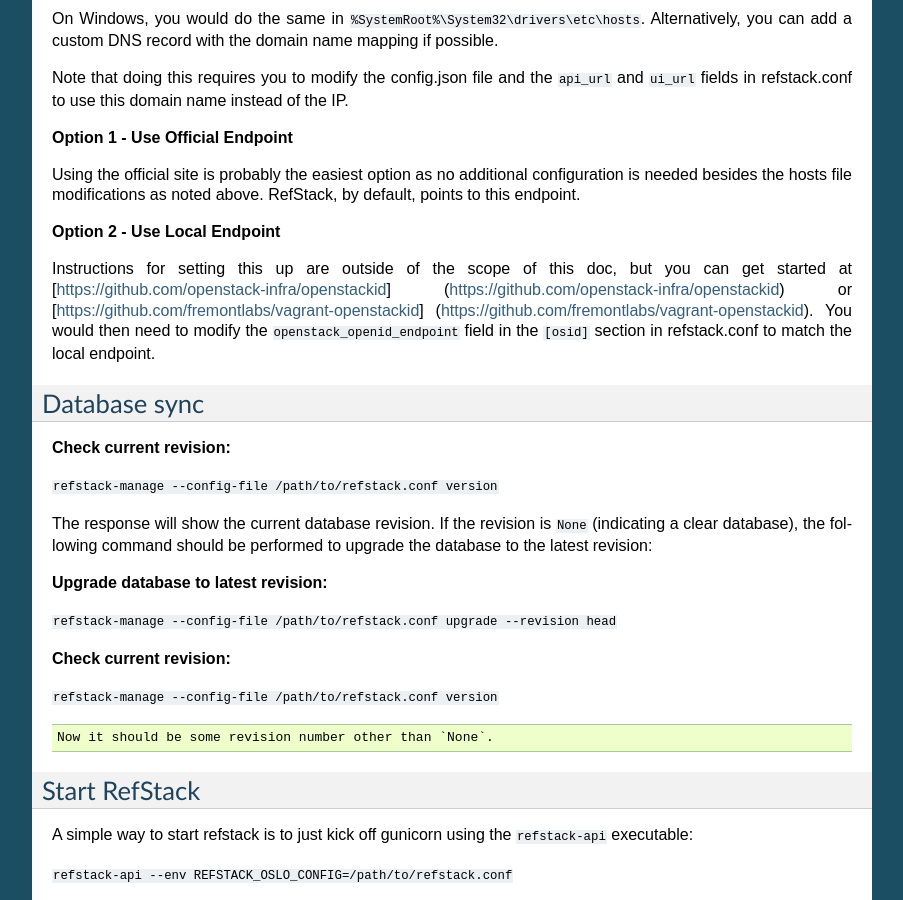
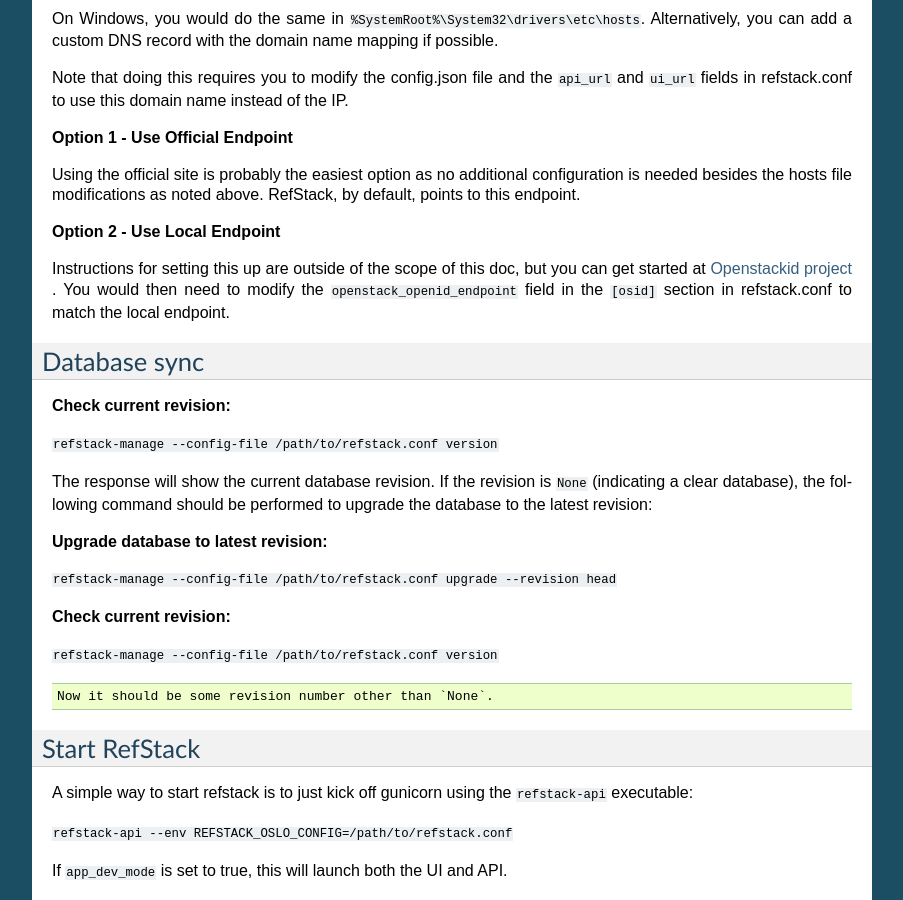
Before and after one commit to openstack-archive/refstack, a Sphinx documentation site: the page built from doc/source/refstack.rst, in a window 1280 px wide and 900 px high, scrolled down 2713 px. Shown: the whole window, without its empty margins (198-1101 px from the left). Built offline with Sphinx 7.4.7, drawn with Linux system fonts in a browser that asks for light colours.

Commit message:
Fix invalid and duplicate links
This commit fixes the invalid openstackid
links to fremontlabs as the repo doesnt
exist on github. The openstackid links
were given twice so fixed that too.

Change-Id: Idef191a45ba237eed0599352f662db2a18a23f66

```diff
--- a/doc/source/refstack.rst
+++ b/doc/source/refstack.rst
@@ -167,12 +167,9 @@
 
 Instructions for setting this up are outside of the scope of this doc,
 but you can get started at
-[https://github.com/openstack-infra/openstackid]
-(https://github.com/openstack-infra/openstackid) or
-[https://github.com/fremontlabs/vagrant-openstackid]
-(https://github.com/fremontlabs/vagrant-openstackid). You would then
-need to modify the ``openstack_openid_endpoint`` field in the ``[osid]``
-section in refstack.conf to match the local endpoint.
+`Openstackid project <https://github.com/openstack-infra/openstackid>`__ .
+You would then need to modify the ``openstack_openid_endpoint`` field in
+the ``[osid]`` section in refstack.conf to match the local endpoint.
 
 Database sync
 ^^^^^^^^^^^^^
```
